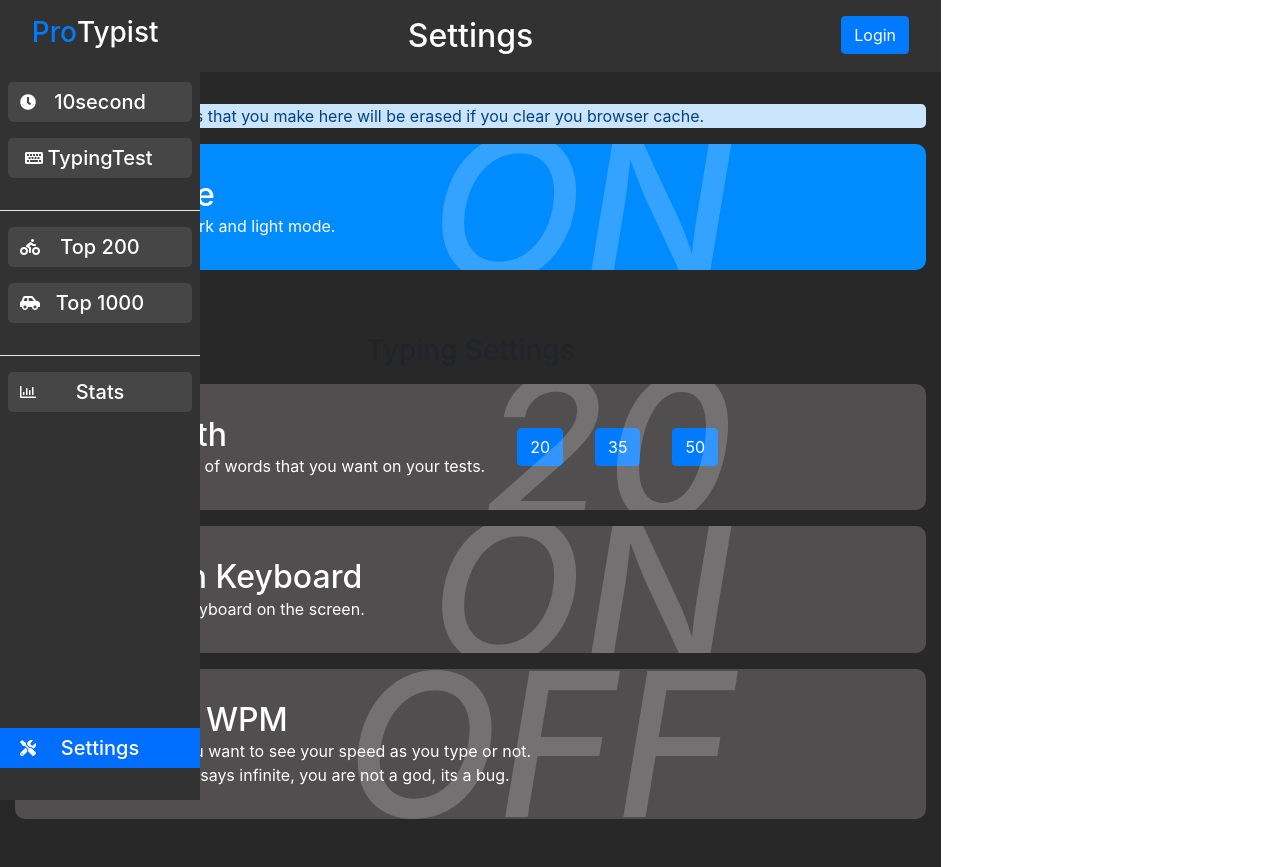
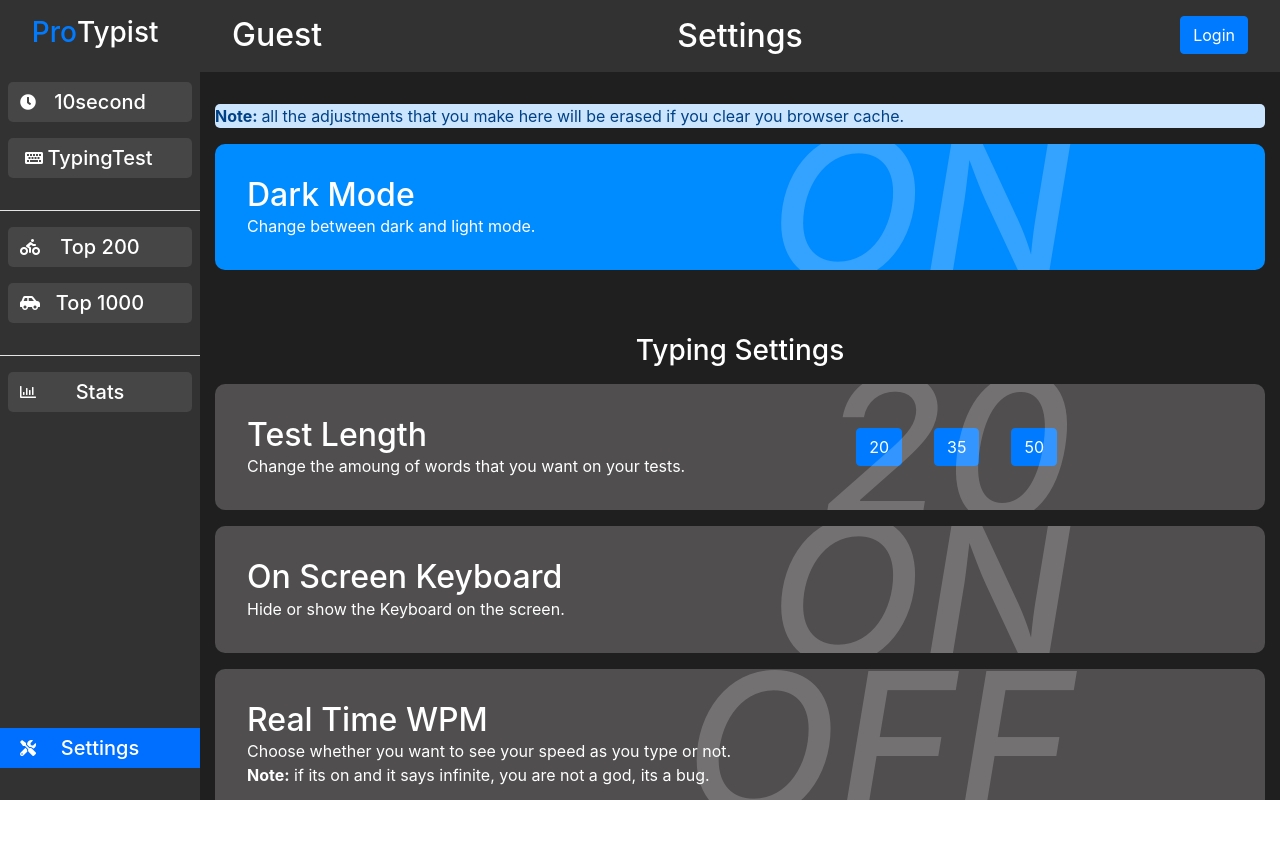
Before and after one commit to anthony-fdez/protypist, a React (Create React App) app: page /settings in a window 1280 px wide. After the commit the page ends 800 px from the top, so only its background shows below. Built offline with nearby package versions, Linux system fonts and the light colour scheme; no server answers.

Commit message:
Fixded the broken settings menu

```diff
--- a/src/components/header/header.css
+++ b/src/components/header/header.css
@@ -285,6 +285,23 @@
     justify-content: center;
     align-items: center;
   }
+  /* .skill-level {
+    position: absolute;
+    right: 13rem;
+    top: 1.5rem;
+    cursor: pointer;
+  }
+  .skill-level-menu-dark {
+    background-color: rgb(71, 71, 71);
+    padding: 1rem;
+    border-radius: 10px;
+  }
+  .skill-level-menu-light {
+    background-color: rgb(255, 255, 255);
+    padding: 1rem;
+    box-shadow: 0px 0px 10px rgba(0, 0, 0, 0.219);
+    border-radius: 10px;
+  } */
 }
 @media only screen and (max-width: 1500px) {
   .Header-dark {
@@ -576,4 +593,10 @@
     justify-content: center;
     align-items: center;
   }
+  .skill-level {
+    position: absolute;
+    right: 13rem;
+    top: 1.5rem;
+    cursor: pointer;
+  }
 }
--- a/src/components/header/header.js
+++ b/src/components/header/header.js
@@ -117,7 +117,6 @@ function Header(props) {
           headers: headers,
         })
         .then((response) => {
-          console.log(response);
           if (response.data.overAllRaces < 10) {
             setWpmAverage(response.data.overAllAverageWpm);
           } else {
@@ -578,6 +577,16 @@ function Header(props) {
     );
   };
 
+  // const skillLevelMenu = () => {
+  //   return (
+  //     <div
+  //       className={theme ? "skill-level-menu-dark" : "skill-level-menu-light"}
+  //     >
+  //       <h4>0 - 20 --- Beginer</h4>
+  //     </div>
+  //   );
+  // };
+
   return (
     <div>
       {errorWarning()}
@@ -585,7 +594,9 @@ function Header(props) {
       <div className={theme ? "Header-dark" : "Header-light"}>
         <h2 className="user-name">{userName}</h2>
         <h2>{props.text}</h2>
-        <h5>{selectSkillLevel()}</h5>
+        {/* <div className="skill-level">
+          <h5>{selectSkillLevel()}</h5>
+        </div> */}
 
         {isLoggedIn ? logOutButton() : logInButton()}
         {logInMenu()}
--- a/src/components/settings/settings.css
+++ b/src/components/settings/settings.css
@@ -17,6 +17,19 @@ h2 {
   overflow: hidden;
   overflow-y: scroll;
   padding-bottom: 3rem;
+  width: 100vw;
+  height: 100vh;
+  padding-left: 200px;
+}
+.home-page-dark {
+  background-color: rgb(31, 31, 31);
+  color: white;
+  transition: 0.3s;
+}
+.home-page-light {
+  background-color: rgb(255, 255, 255);
+  color: black;
+  transition: 0.3s;
 }
 .settings-card-ligth,
 .settings-card-ligth-words {
@@ -104,6 +117,9 @@ h2 {
     overflow: hidden;
     overflow-y: scroll;
     padding-bottom: 3rem;
+    width: 100vw;
+    height: 100vh;
+    padding-left: 200px;
   }
   p {
     margin: 0;
```
